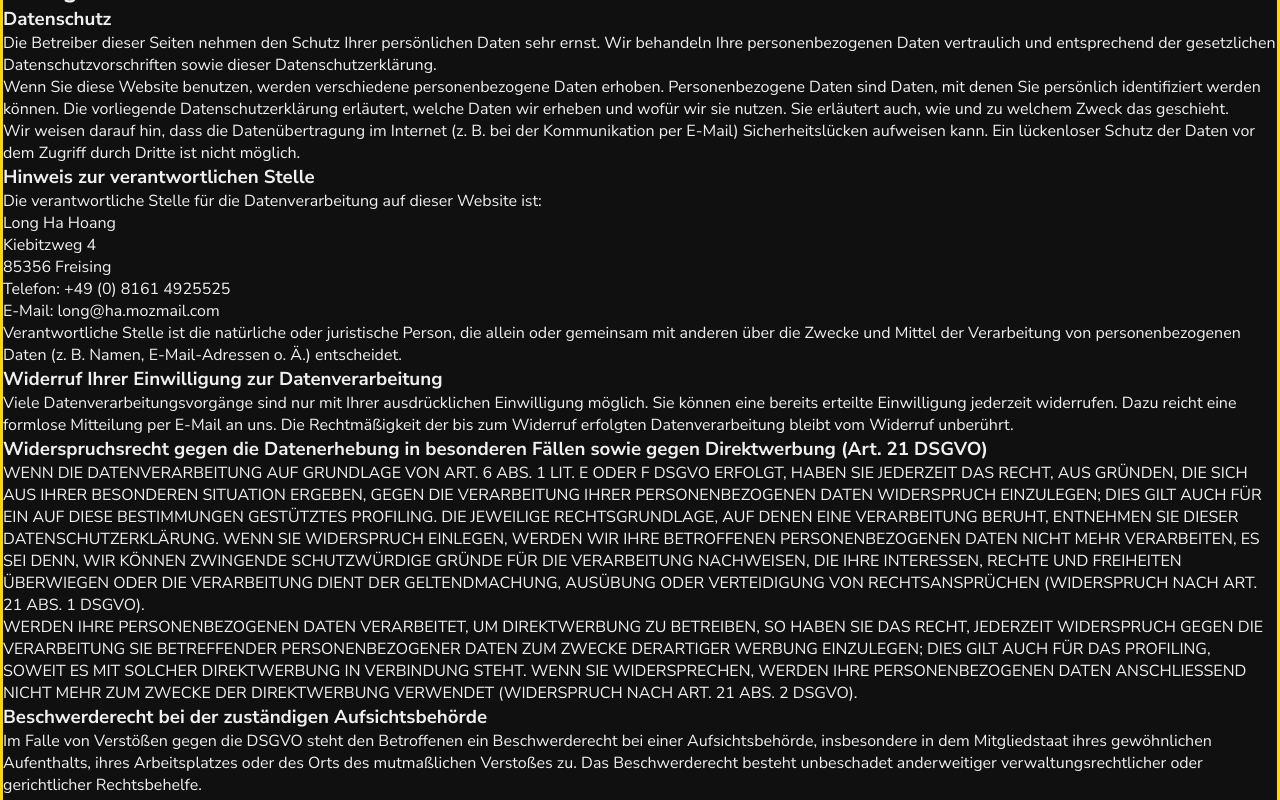
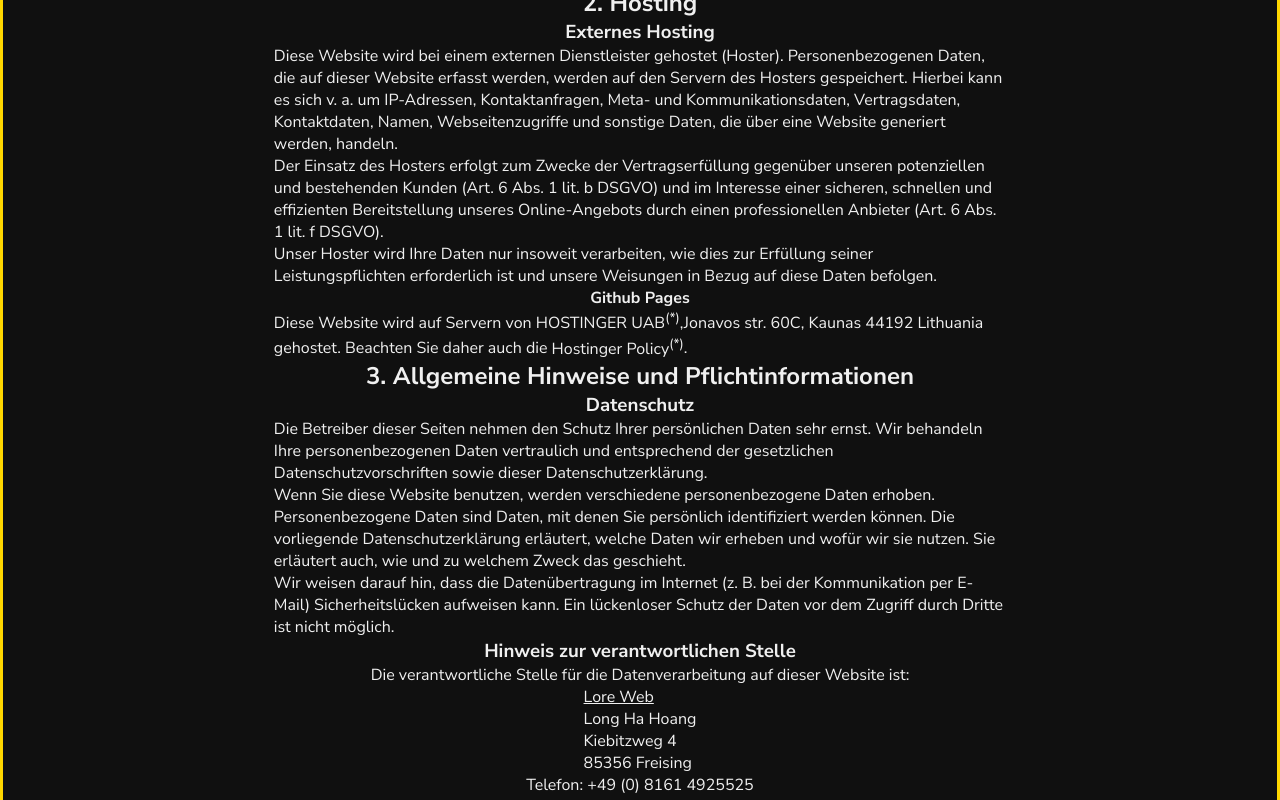
Before and after one commit to lore-web/XOC-Tattoo, a Next.js app: page /dataprivacy in a window 1280 px wide. Shown: the part 920-1720 px from the top of the page. Built offline with nearby package versions, Linux system fonts and the light colour scheme.

Commit message:
mod dataprivacy processing person adress

```diff
--- a/src/app/(pages)/dataprivacy/page.js
+++ b/src/app/(pages)/dataprivacy/page.js
@@ -1,9 +1,17 @@
+"use client";
+import { styled } from "styled-components";
+
 import Link from "next/link";
 import Head from "next/head";
 import Footer from "@/app/components/Footer";
 import Header from "@/app/components/Header";
 
+import DialogModal from "@/app/components/DialogModal";
+import BurgerMenuLinks from "@/app/components/BurgerMenuLinks";
+import useStore from "@/hooks/useStore";
+
 export default function DataPrivacyPage() {
+  const [isOpened] = useStore((state) => [state.isOpened]);
   return (
     <>
       <Head>
@@ -15,7 +23,12 @@ export default function DataPrivacyPage() {
       <Header>
         <h1>Datenschutz</h1>
       </Header>
-      <main>
+      <StyledMain>
+        {isOpened && (
+          <DialogModal title="Menu">
+            <BurgerMenuLinks />
+          </DialogModal>
+        )}
         <small>
           As the author of this website is a german citizen, thus this site
           itself is subject to german law, the following imprint is presented in
@@ -163,6 +176,8 @@ export default function DataPrivacyPage() {
           Website ist:
         </p>
         <p>
+          <StyledLink href={"https://github.com/lore-web"}>Lore Web</StyledLink>{" "}
+          <br />
           Long Ha Hoang
           <br />
           Kiebitzweg 4<br />
@@ -173,7 +188,7 @@ export default function DataPrivacyPage() {
           <Link href={"tel:+49(0)81614925525"}>+49 (0) 8161 4925525</Link>
           <br />
           E-Mail:{" "}
-          <Link href={"mailto:long@ha.mozmail.com"}>long@ha.mozmail.com</Link>
+          <Link href={"mailto:long@lore-web.dev"}>long@lore-web.dev</Link>
           <br />
         </p>
         <p>
@@ -339,8 +354,22 @@ export default function DataPrivacyPage() {
             eRecht24
           </Link>
         </p>
-      </main>
+      </StyledMain>
       <Footer />
     </>
   );
 }
+
+const StyledMain = styled.main`
+  width: 60%;
+  min-width: 375px;
+  padding: 1rem;
+  display: flex;
+  flex-direction: column;
+  align-items: center;
+  justify-content: center;
+`;
+
+const StyledLink = styled(Link)`
+  text-decoration: underline;
+`;
```
